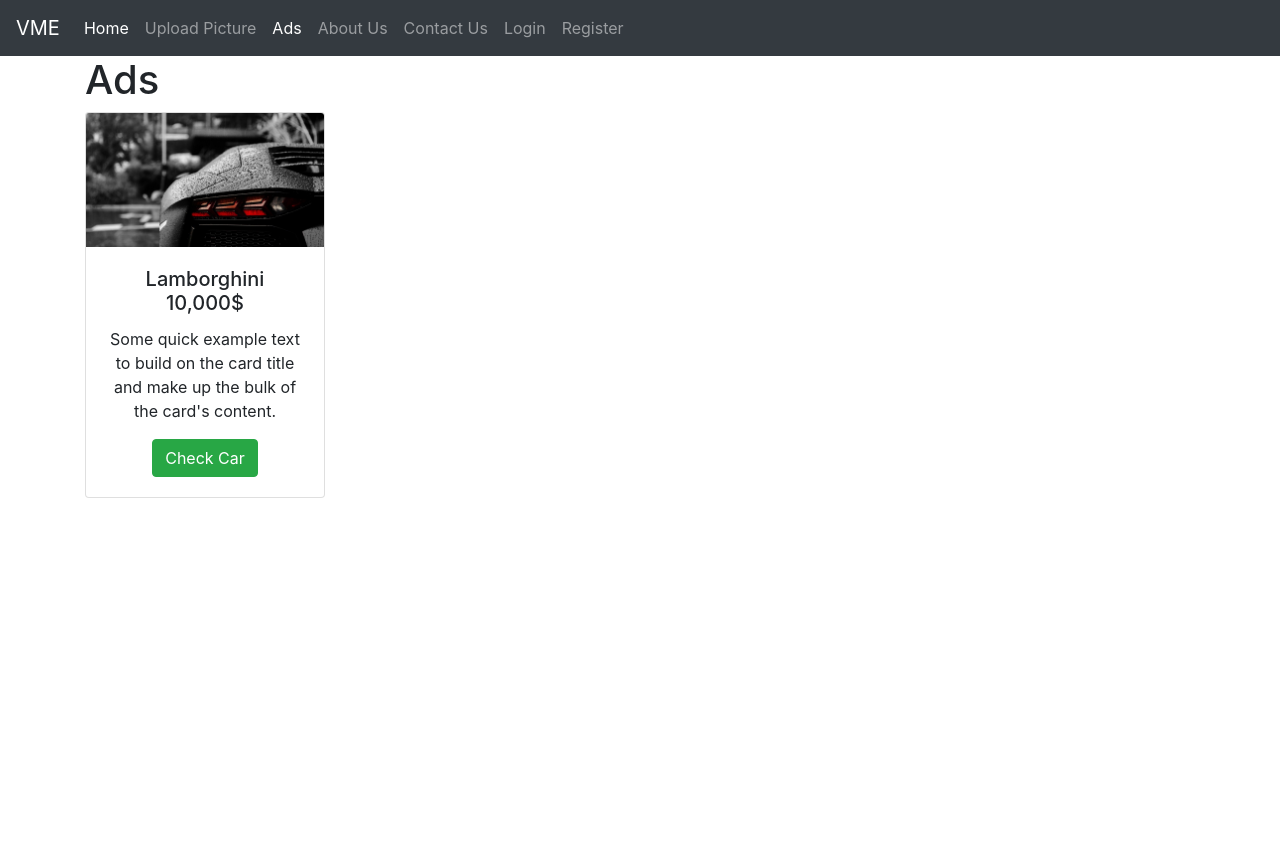
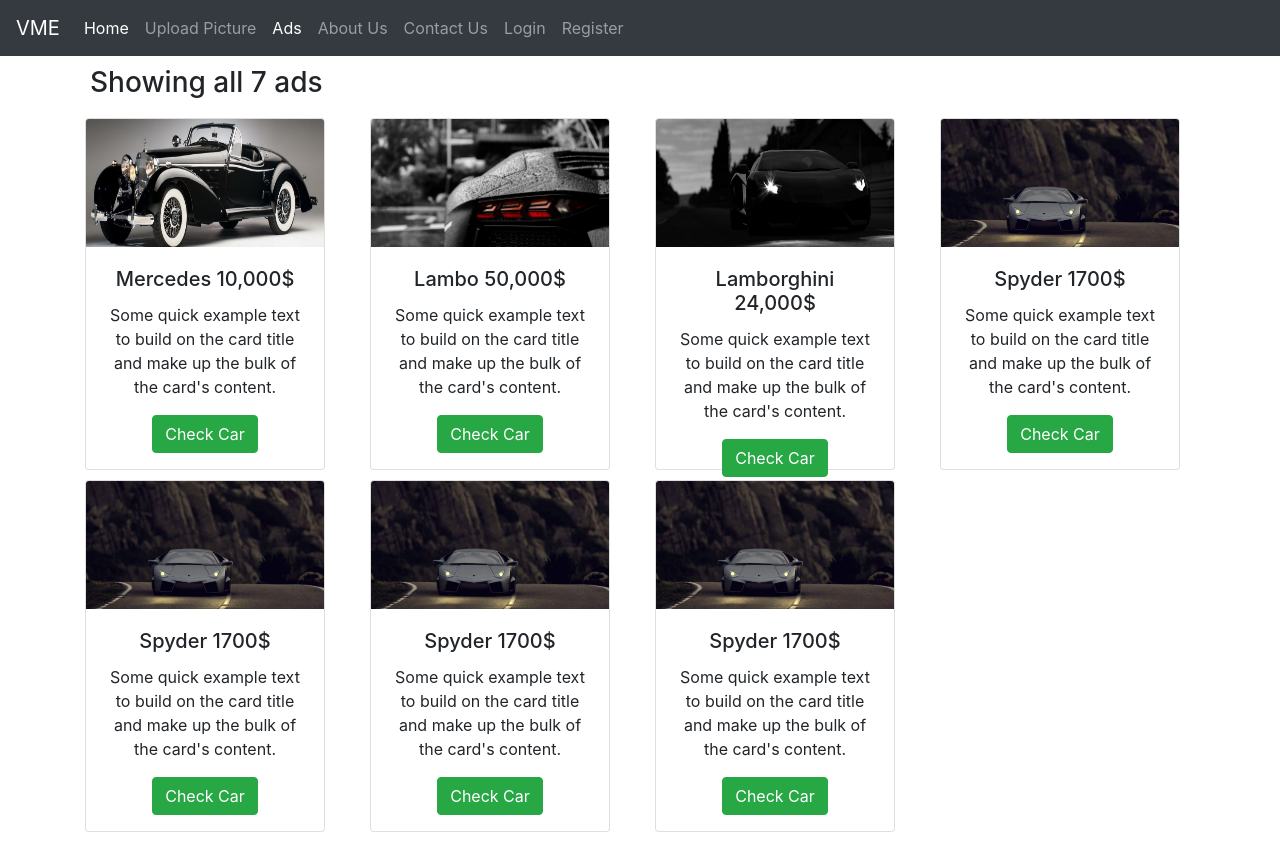
Before and after one commit to mustafasheikh1/VME, a React (Create React App) app: page /ads in a window 1280 px wide. Before the commit the page ends 800 px from the top, so only its background shows below. Built offline with nearby package versions, Linux system fonts and the light colour scheme; the HTML template or start-up script is replaced by a standard one.

Commit message:
Pagination and scrolling implemented

```diff
--- a/src/components/ads.jsx
+++ b/src/components/ads.jsx
@@ -1,35 +1,143 @@
 import React, { Component } from "react";
-import { Link } from "react-router-dom";
+import { paginate } from "../utils/paginate";
+import Pagination from "./common/pagination";
+import AdCard from "./common/adCard";
 import car from "../images/car.jpg";
 import car2 from "../images/car2.jpg";
 import car3 from "../images/lambo.jpg";
 import car4 from "../images/new car.jpg";
 class Ads extends Component {
   state = {
-    ads: [
-      { img: car, price: "10,000$", name: "Mercedes" },
-      { img: car2, price: "50,000$", name: "Lambo" },
-      { img: car3, price: "24,000$", name: "Lamborghini" },
-      { img: car4, price: "1700$", name: "Spyder" },
-    ],
+    ads: [],
+    currentPage: 1,
+    pageSize: 8,
   };
+
+  componentDidMount() {
+    const ads = [
+      {
+        Id: 1,
+        img: car,
+        price: "10,000$",
+        name: "Mercedes",
+        date: "02-01-2021",
+        time: "10:45",
+        details:
+          "Some quick example text to build on the card title and make up the bulk of the card's content.",
+      },
+      {
+        Id: 2,
+        img: car2,
+        price: "50,000$",
+        name: "Lambo",
+        date: "02-01-2021",
+        time: "10:00",
+        details:
+          "Some quick example text to build on the card title and make up the bulk of the card's content.",
+      },
+      {
+        Id: 3,
+        img: car3,
+        price: "24,000$",
+        name: "Lamborghini",
+        date: "01-01-2021",
+        time: "08:15",
+        details:
+          "Some quick example text to build on the card title and make up the bulk of the card's content.",
+      },
+      {
+        Id: 4,
+        img: car4,
+        price: "1700$",
+        name: "Spyder",
+        date: "09-12-2020",
+        time: "08:00",
+        details:
+          "Some quick example text to build on the card title and make up the bulk of the card's content.",
+      },
+      {
+        Id: 5,
+        img: car4,
+        price: "1700$",
+        name: "Spyder",
+        date: "08-12-2020",
+        time: "07:00",
+        details:
+          "Some quick example text to build on the card title and make up the bulk of the card's content.",
+      },
+      {
+        Id: 6,
+        img: car4,
+        price: "1700$",
+        name: "Spyder",
+        date: "07-12-2020",
+        time: "6:00",
+        details:
+          "Some quick example text to build on the card title and make up the bulk of the card's content.",
+      },
+      {
+        Id: 7,
+        img: car4,
+        price: "1700$",
+        name: "Spyder",
+        date: "01-12-2020",
+        time: "05:00",
+        details:
+          "Some quick example text to build on the card title and make up the bulk of the card's content.",
+      },
+    ];
+    this.setState({ ads });
+  }
+
+  constructor(props) {
+    super(props);
+    this.myRef = React.createRef();
+  }
+
+  getPagedData = () => {
+    const { ads: allAds, pageSize, currentPage } = this.state;
+
+    const ads = paginate(allAds, currentPage, pageSize);
+    return { ads };
+  };
+
+  executeScroll = () => this.myRef.current.scrollIntoView();
+
+  handlePageChange = (page) => {
+    this.executeScroll();
+    this.setState({ currentPage: page });
+  };
+
   render() {
+    const { ads } = this.getPagedData();
+    const { length: count } = this.state.ads;
+    const { pageSize, currentPage } = this.state;
     return (
       <React.Fragment>
-        <div className="container">
-          <h1>Ads</h1>
-          <div className="card text-center" style={{ width: "15rem" }}>
-            <img src={car2} className="card-img-top" alt="..." />
-            <div className="card-body">
-              <h5 className="card-title">Lamborghini 10,000$</h5>
-              <p className="card-text">
-                Some quick example text to build on the card title and make up
-                the bulk of the card's content.
-              </p>
-              <Link to="" className="btn btn-success">
-                Check Car
-              </Link>
-            </div>
+        <div className="container" ref={this.myRef}>
+          <strong>
+            <h3 style={{ paddingLeft: "5px", paddingTop: "10px" }}>
+              Showing all {count} ads
+            </h3>
+          </strong>
+          <div className="row">
+            {ads.map((ad) => (
+              <div
+                className="col-sm-3"
+                key={ad.Id}
+                style={{ paddingTop: "10px" }}
+              >
+                <AdCard data={ad} />
+              </div>
+            ))}
+          </div>
+          <div style={{ paddingLeft: "95px", paddingTop: "20px" }}>
+            <Pagination
+              itemsCount={count}
+              pageSize={pageSize}
+              currentPage={currentPage}
+              onPageChange={this.handlePageChange}
+            />
           </div>
         </div>
       </React.Fragment>
--- /dev/null
+++ b/src/components/common/adCard.jsx
@@ -0,0 +1,30 @@
+import React from "react";
+import { Link } from "react-router-dom";
+
+const AdCard = ({ data }) => {
+  const { img, name, price, details } = data;
+  return (
+    <div
+      className="card text-center"
+      style={{ width: "15rem", minHeight: "22rem", maxHeight: "22rem" }}
+    >
+      <img
+        src={img}
+        className="card-img-top"
+        alt="..."
+        style={{ minHeight: "8rem", maxHeight: "8rem" }}
+      />
+      <div className="card-body">
+        <h5 className="card-title">
+          {name} {price}
+        </h5>
+        <p className="card-text">{details}</p>
+        <Link to="" className="btn btn-success">
+          Check Car
+        </Link>
+      </div>
+    </div>
+  );
+};
+
+export default AdCard;
--- a/src/components/common/tutorialCard.jsx
+++ b/src/components/common/tutorialCard.jsx
@@ -2,7 +2,7 @@
 
 const TutorialCard = ({ Image, Label, Detail }) => {
   return (
-    <div className="card">
+    <div className="card text-center">
       <img
         src={Image}
         alt=""
```
